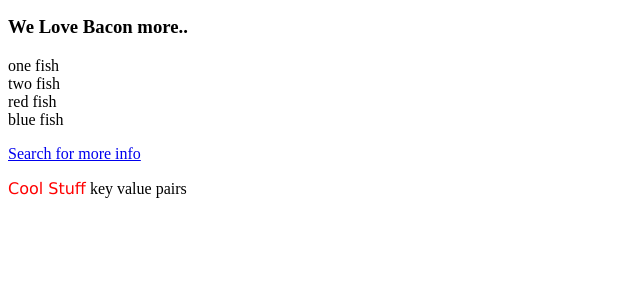
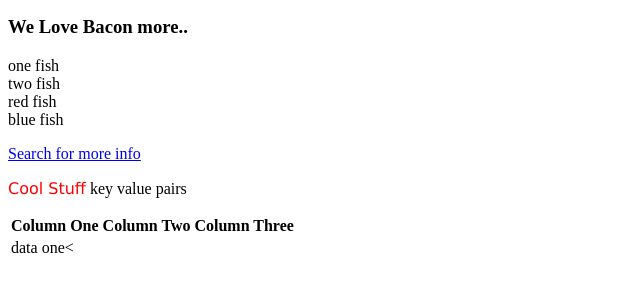
Before and after one commit to brletsa22/it105-web, a plain HTML site: page docs/index.html in a window 1280 px wide. Shown: the part 87-378 px from the top of the page, without its empty margins (0-640 px from the left). Drawn offline with Linux system fonts and the light colour scheme.

Commit message:
Update index.html

```diff
--- a/docs/index.html
+++ b/docs/index.html
@@ -22,6 +22,20 @@
     <font color="red" face="verdana">Cool Stuff</font>
     key value pairs
   </p>
-  </p>
+   <table>
+     <thread>
+      <tr>
+        <th> Column One</th>
+        <th> Column Two</th>
+        <th>Column Three</th>
+       </tr>
+        </thread>
+     <tbody>
+       <tr>
+         <td>data one<</td>
+       </tr>
+     </tbody>
+   </table>
+</p>
 </body>
 </html>
```
